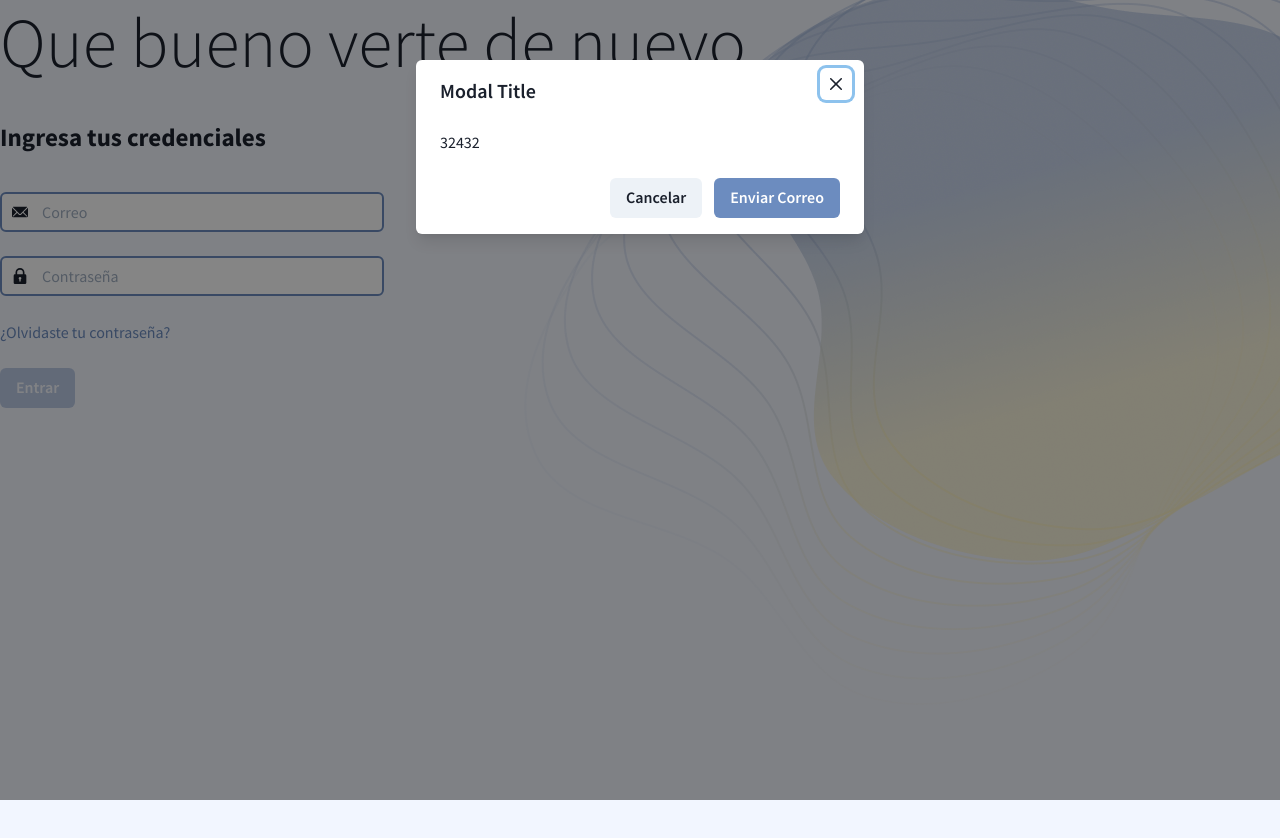
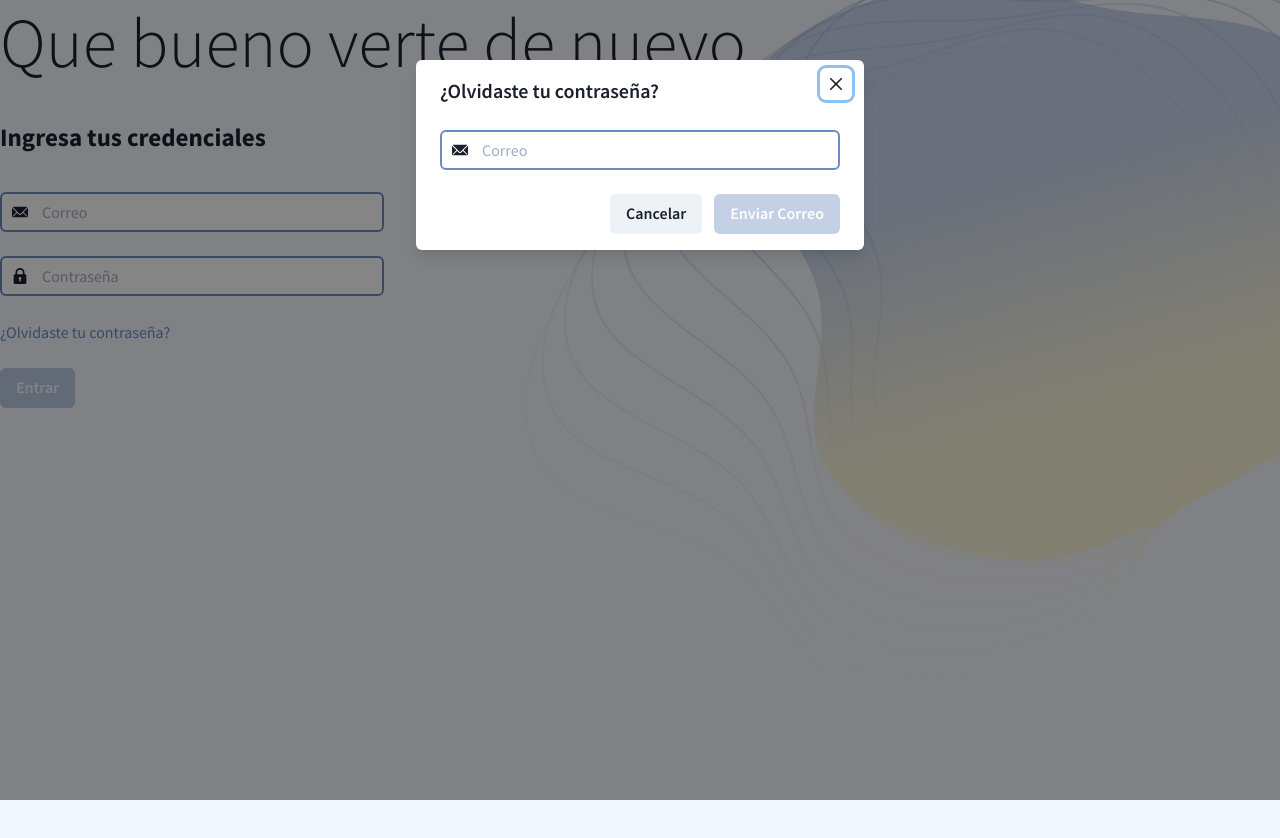
Before and after one commit to andreadelou/Proyecto-_IS, a React (Create React App) app: page / in a window 1280 px wide. Both pictures are taken after a click on the link "¿Olvidaste tu contraseña?". Shown: the top 838 px of the page. Built offline with nearby package versions, Linux system fonts and the light colour scheme; no server answers.

Commit message:
Finished implementing reset password

```diff
--- a/src/components/ForgetPasswordModal.js
+++ b/src/components/ForgetPasswordModal.js
@@ -1,19 +1,33 @@
-import { Button, Modal, ModalBody, ModalCloseButton, ModalContent, ModalFooter, ModalHeader, ModalOverlay } from '@chakra-ui/react'
-import React from 'react'
+import { EmailIcon } from '@chakra-ui/icons'
+import { Button, Input, InputGroup, InputLeftElement, Modal, ModalBody, ModalCloseButton, ModalContent, ModalFooter, ModalHeader, ModalOverlay } from '@chakra-ui/react'
+import React, { useState } from 'react'
+import { sendResetPasswordEmail } from '../firebase';
 
 function ForgetPasswordModal({
     onOpen,
     onClose,
-    isOpen
+    isOpen,
+    onSuccess
 }) {
+    const [email, setEmail] = useState('');
+    const sendEmail = async () => {
+        const success = await sendResetPasswordEmail(email);
+        if (success) {
+            onSuccess();
+            onClose();
+        }
+    }
     return (
         <Modal isOpen={isOpen} onClose={onClose}>
             <ModalOverlay />
             <ModalContent>
-                <ModalHeader>Modal Title</ModalHeader>
+                <ModalHeader>¿Olvidaste tu contraseña?</ModalHeader>
                 <ModalCloseButton />
                 <ModalBody>
-                    32432
+                    <InputGroup>
+                        <InputLeftElement pointerEvents={"none"} children={<EmailIcon />} />
+                        <Input variant={'input'} onChange={($event) => { setEmail($event.target.value) }} placeholder="Correo" type={"emails"} />
+                    </InputGroup>
                 </ModalBody>
 
                 <ModalFooter>
@@ -22,7 +36,7 @@ function ForgetPasswordModal({
                     </Button>
                     <Button backgroundColor="primary" textColor="textLight" _hover={{
                         backgroundColor: "primary"
-                    }}>Enviar Correo</Button>
+                    }} disabled={email.length <= 0} onClick={sendEmail}>Enviar Correo</Button>
                 </ModalFooter>
             </ModalContent>
         </Modal>
--- a/src/firebase.js
+++ b/src/firebase.js
@@ -60,10 +60,12 @@ export const registerWithEmailAndPassword = async (name, email, password) => {
  * Sends a reset password email to the users
  */
 export const sendResetPasswordEmail = async (email) => {
+    console.log('sending to', email)
     try {
-        await sendPasswordResetEmail(email);
+        await sendPasswordResetEmail(auth, email);
         return true
     } catch (error) {
+        console.log(error);
         return false
     }
 }
--- a/src/pages/Login.js
+++ b/src/pages/Login.js
@@ -75,6 +75,18 @@ function Login() {
 
   }
 
+
+
+  const onSuccessReset = () => {
+    toast({
+      title: 'Se te ha enviado un correo para resetear tu contraseña.',
+      status: 'success',
+      position: 'top',
+      duration: 9000,
+      isClosable: true,
+    });
+  }
+
   return (
     <>
       <header className="header">
@@ -89,7 +101,7 @@ function Login() {
         />
       </header>
       <div className="form">
-        <ForgetPasswordModal onOpen={onOpen} isOpen={isOpen} onClose={onClose} />
+        <ForgetPasswordModal onOpen={onOpen} isOpen={isOpen} onClose={onClose} onSuccess={onSuccessReset} />
         <VStack spacing={"24px"} width="30%" alignItems={"start"}>
           <InputGroup>
             <InputLeftElement pointerEvents={"none"} children={<EmailIcon />} />
```
